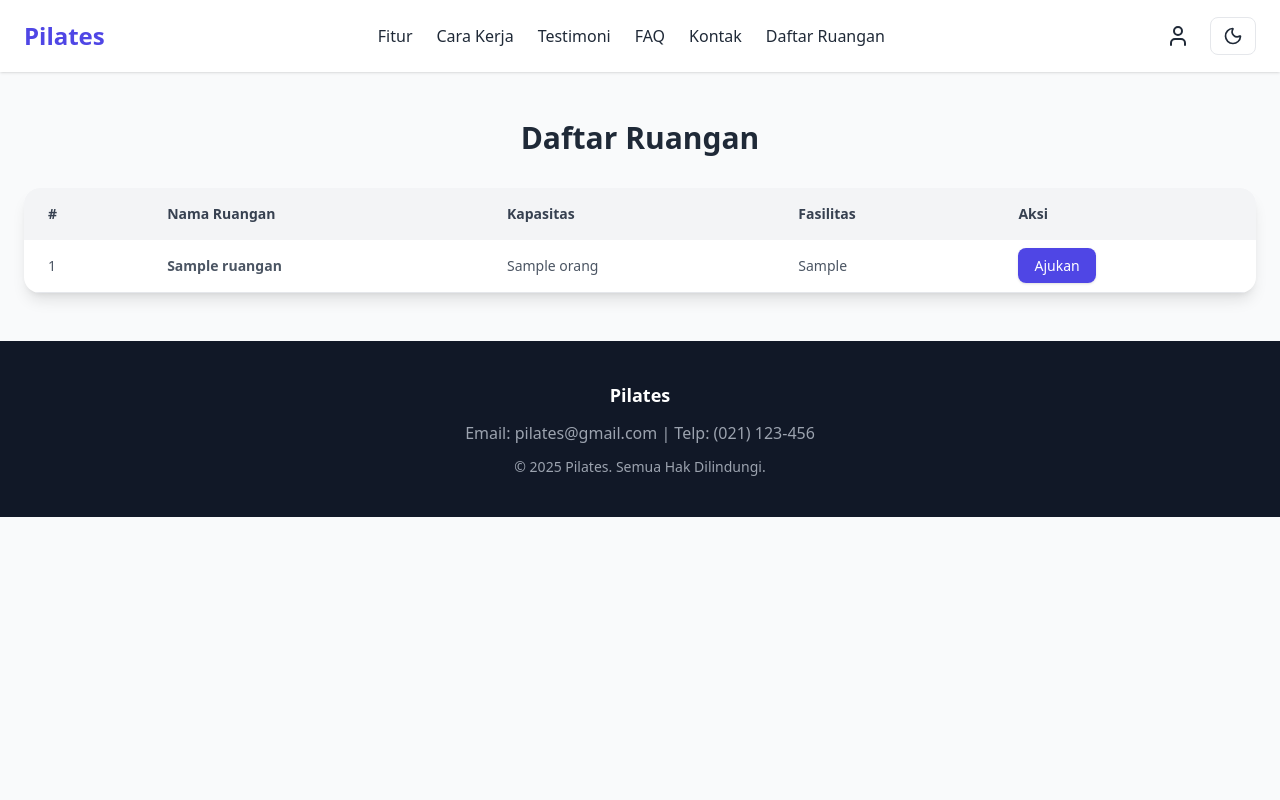
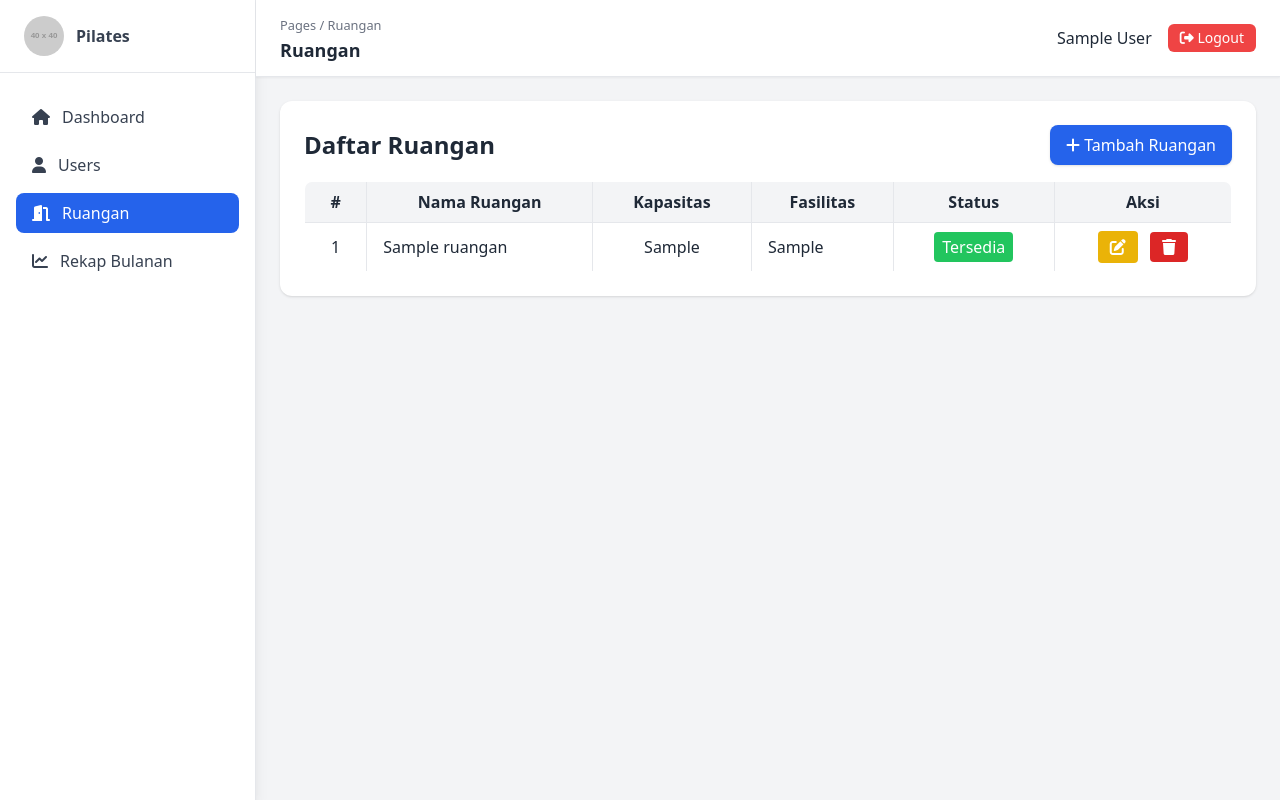
Before and after one commit to njwnfa/peminjaman_ruangan, a CodeIgniter app: page /peminjaman_ruangan/index.php/ruangan/list_ruangan in a window 1280 px wide. Run offline with CodeIgniter, Linux system fonts and the light colour scheme; the visitor is signed in with stand-in values (Sample User, id 1); tables that the repository leaves empty or names only in its code hold one stand-in row (values such as "Sample post"); grey boxes labelled with a size stand in for pictures from a placeholder-image service; some libraries are stand-ins or nearby versions.

Commit message:
update
update

```diff
--- a/application/config/routes.php
+++ b/application/config/routes.php
@@ -52,3 +52,14 @@ defined('BASEPATH') OR exit('No direct script access allowed');
 $route['default_controller'] = 'landing';
 $route['404_override'] = '';
 $route['translate_uri_dashes'] = FALSE;
+
+// Dashboard Admin
+$route['admin/dashboard'] = 'admin/Dashboard/index';
+
+// Manage Ruangan (pakai controller Ruangan)
+$route['admin/ruangan'] = 'Ruangan/list_ruangan';
+$route['admin/ruangan/tambah'] = 'Ruangan/tambah';
+$route['admin/ruangan/store'] = 'Ruangan/store';
+$route['admin/ruangan/edit/(:num)'] = 'Ruangan/edit/$1';
+$route['admin/ruangan/update/(:num)'] = 'Ruangan/update/$1';
+$route['admin/ruangan/hapus/(:num)'] = 'Ruangan/hapus/$1';
--- a/application/controllers/Ruangan.php
+++ b/application/controllers/Ruangan.php
@@ -2,7 +2,6 @@
 defined('BASEPATH') OR exit('No direct script access allowed');
 
 /**
- * @property User_model $User_model
  * @property Ruangan_model $Ruangan_model
  * @property CI_Session $session
  * @property CI_Input $input
@@ -17,18 +16,111 @@ class Ruangan extends CI_Controller {
         }
     }
 
+    // Halaman daftar ruangan
     public function list_ruangan() {
-        $data['ruangan'] = $this->Ruangan_model->getAll();
-        $data['title'] = "Daftar Ruangan";
+        $data['list_ruangan'] = $this->Ruangan_model->getAll(); // ubah ke list_ruangan
+        $data['title']   = "Daftar Ruangan";
+        $data['active']  = "ruangan";
+
+        // $this->load->view('layouts/header', $data);
+        $this->load->view('admin/manage-ruangan/index', $data);
+        // $this->load->view('layouts/footer');
+    }
+
+    // Form tambah ruangan
+    public function tambah() {
+        $data['title']  = "Tambah Ruangan";
         $data['active'] = "ruangan";
 
         $this->load->view('layouts/header', $data);
-        $this->load->view('ruangan/list_ruangan', $data);
+        $this->load->view('admin/manage-ruangan/form', $data); // form tambah/edit
         $this->load->view('layouts/footer');
     }
 
+    // Simpan ruangan baru
+    public function store() {
+        $config['upload_path']   = './assets/images/';
+        $config['allowed_types'] = 'jpg|jpeg|png';
+        $config['max_size']      = 2048;
+        $this->load->library('upload', $config);
+
+        $gambar = null;
+        if ($this->upload->do_upload('gambar')) {
+            $gambar = 'assets/images/'.$this->upload->data('file_name');
+        }
+
+        $data = [
+            'nama_ruangan' => $this->input->post('nama_ruangan'),
+            'kapasitas'    => $this->input->post('kapasitas'),
+            'fasilitas'    => $this->input->post('fasilitas'),
+            'gambar'       => $gambar,
+            'status'       => $this->input->post('status') ?? 'tersedia'
+        ];
+
+        $this->Ruangan_model->insert($data);
+        $this->session->set_flashdata('success', 'Ruangan berhasil ditambahkan.');
+        redirect('ruangan/list_ruangan');
+    }
+
+    // Form edit ruangan
+    public function edit($id) {
+        $data['ruangan'] = $this->Ruangan_model->getById($id); // ini hanya 1 object
+        $data['title']   = "Edit Ruangan";
+        $data['active']  = "ruangan";
+
+        if (!$data['ruangan']) {
+            show_404();
+        }
+
+        $this->load->view('layouts/header', $data);
+        $this->load->view('admin/manage-ruangan/form', $data);
+        $this->load->view('layouts/footer');
+    }
+
+    // Update data ruangan
+    public function update($id) {
+        $ruangan = $this->Ruangan_model->getById($id);
+        if (!$ruangan) {
+            show_404();
+        }
+
+        $config['upload_path']   = './assets/images/';
+        $config['allowed_types'] = 'jpg|jpeg|png';
+        $config['max_size']      = 2048;
+        $this->load->library('upload', $config);
+
+        $gambar = $ruangan->gambar;
+        if ($this->upload->do_upload('gambar')) {
+            $gambar = 'assets/images/'.$this->upload->data('file_name');
+        }
+
+        $data = [
+            'nama_ruangan' => $this->input->post('nama_ruangan'),
+            'kapasitas'    => $this->input->post('kapasitas'),
+            'fasilitas'    => $this->input->post('fasilitas'),
+            'gambar'       => $gambar,
+            'status'       => $this->input->post('status')
+        ];
+
+        $this->Ruangan_model->update($id, $data);
+        $this->session->set_flashdata('success', 'Ruangan berhasil diperbarui.');
+        redirect('ruangan/list_ruangan');
+    }
+
+    // Hapus ruangan
+    public function hapus($id) {
+        $this->Ruangan_model->delete($id);
+        $this->session->set_flashdata('success', 'Ruangan berhasil dihapus.');
+        redirect('ruangan/list_ruangan');
+    }
+
+    // Form ajukan ruangan
     public function ajukan($id) {
-        // nanti buat form pengajuan di sini
+        $ruangan = $this->Ruangan_model->getById($id);
+        if (!$ruangan) {
+            show_404();
+        }
+        // sementara hanya tampilkan pesan
         echo "Form ajukan ruangan dengan ID: ".$id;
     }
 }
--- a/application/models/Ruangan_model.php
+++ b/application/models/Ruangan_model.php
@@ -1,6 +1,30 @@
 <?php
 class Ruangan_model extends CI_Model {
-    public function getAll() {
-        return $this->db->get('ruangan')->result();
+
+    private $table = 'ruangan';
+
+    public function getAll()
+    {
+        return $this->db->get($this->table)->result();
+    }
+
+    public function getById($id)
+    {
+        return $this->db->get_where($this->table, ['id' => $id])->row();
+    }
+
+    public function insert($data)
+    {
+        return $this->db->insert($this->table, $data);
+    }
+
+    public function update($id, $data)
+    {
+        return $this->db->where('id', $id)->update($this->table, $data);
+    }
+
+    public function delete($id)
+    {
+        return $this->db->delete($this->table, ['id' => $id]);
     }
 }
--- /dev/null
+++ b/application/views/admin/manage-ruangan/index.php
@@ -0,0 +1,168 @@
+<!DOCTYPE html>
+<html lang="id">
+<head>
+  <meta charset="UTF-8">
+  <title><?= $title; ?></title>
+  <meta name="viewport" content="width=device-width, initial-scale=1">
+  <script src="https://cdn.tailwindcss.com"></script>
+  <link rel="stylesheet" href="https://cdnjs.cloudflare.com/ajax/libs/font-awesome/6.4.0/css/all.min.css">
+</head>
+<body class="bg-gray-100 text-gray-800">
+
+<div class="flex min-h-screen">
+  <!-- Sidebar -->
+  <?php $this->load->view('layouts/sidebar'); ?>
+
+  <!-- Main Content -->
+  <div class="flex-1 flex flex-col">
+    <!-- Topbar -->
+    <?php $this->load->view('layouts/topbar'); ?>
+
+    <main class="p-6">
+      <div class="bg-white shadow rounded-xl p-6">
+        <div class="flex justify-between items-center mb-4">
+          <h1 class="text-2xl font-bold"><?= $title; ?></h1>
+          <button onclick="openModal('modalAdd')"
+             class="px-4 py-2 bg-blue-600 text-white rounded-lg shadow hover:bg-blue-700">
+            <i class="fas fa-plus"></i> Tambah Ruangan
+          </button>
+        </div>
+
+        <?php if($this->session->flashdata('success')): ?>
+          <div class="p-3 mb-4 bg-green-100 text-green-700 rounded-lg">
+            <?= $this->session->flashdata('success'); ?>
+          </div>
+        <?php endif; ?>
+
+        <div class="overflow-x-auto">
+          <table class="w-full border border-gray-200 rounded-lg overflow-hidden">
+            <thead class="bg-gray-100">
+              <tr>
+                <th class="px-4 py-2 border">#</th>
+                <th class="px-4 py-2 border">Nama Ruangan</th>
+                <th class="px-4 py-2 border">Kapasitas</th>
+                <th class="px-4 py-2 border">Fasilitas</th>
+                <th class="px-4 py-2 border">Status</th>
+                <th class="px-4 py-2 border">Aksi</th>
+              </tr>
+            </thead>
+            <tbody>
+              <?php $no=1; foreach($list_ruangan as $r): ?>
+                <tr class="hover:bg-gray-50">
+                  <td class="px-4 py-2 border text-center"><?= $no++; ?></td>
+                  <td class="px-4 py-2 border"><?= $r->nama_ruangan; ?></td>
+                  <td class="px-4 py-2 border text-center"><?= $r->kapasitas; ?></td>
+                  <td class="px-4 py-2 border"><?= $r->fasilitas; ?></td>
+                  <td class="px-4 py-2 border text-center">
+                    <span class="px-2 py-1 rounded text-white <?= $r->status == 'tersedia' ? 'bg-green-500' : 'bg-red-500'; ?>">
+                      <?= ucfirst($r->status); ?>
+                    </span>
+                  </td>
+                  <td class="px-4 py-2 border text-center space-x-2">
+                    <button onclick='openEdit(<?= json_encode($r); ?>)'
+                       class="px-3 py-1 bg-yellow-500 text-white rounded hover:bg-yellow-600">
+                      <i class="fas fa-edit"></i>
+                    </button>
+                    <a href="<?= base_url('ruangan/hapus/'.$r->id); ?>"
+                       onclick="return confirm('Yakin ingin menghapus ruangan ini?');"
+                       class="px-3 py-1 bg-red-600 text-white rounded hover:bg-red-700">
+                      <i class="fas fa-trash"></i>
+                    </a>
+                  </td>
+                </tr>
+              <?php endforeach; ?>
+            </tbody>
+          </table>
+        </div>
+      </div>
+    </main>
+  </div>
+</div>
+
+<!-- Modal Tambah -->
+<div id="modalAdd" class="fixed inset-0 bg-black bg-opacity-50 hidden items-center justify-center">
+  <div class="bg-white p-6 rounded-xl shadow-lg w-1/3">
+    <h2 class="text-xl font-bold mb-4">Tambah Ruangan</h2>
+    <form action="<?= base_url('ruangan/store'); ?>" method="post">
+      <div class="mb-3">
+        <label>Nama Ruangan</label>
+        <input type="text" name="nama_ruangan" class="w-full border rounded p-2" required>
+      </div>
+      <div class="mb-3">
+        <label>Kapasitas</label>
+        <input type="number" name="kapasitas" class="w-full border rounded p-2" required>
+      </div>
+      <div class="mb-3">
+        <label>Fasilitas</label>
+        <textarea name="fasilitas" class="w-full border rounded p-2"></textarea>
+      </div>
+      <div class="mb-3">
+        <label>Status</label>
+        <select name="status" class="w-full border rounded p-2">
+          <option value="tersedia">Tersedia</option>
+          <option value="tidak tersedia">Tidak Tersedia</option>
+        </select>
+      </div>
+      <div class="flex justify-end space-x-2">
+        <button type="button" onclick="closeModal('modalAdd')" class="px-4 py-2 bg-gray-400 text-white rounded">Batal</button>
+        <button type="submit" class="px-4 py-2 bg-blue-600 text-white rounded">Simpan</button>
+      </div>
+    </form>
+  </div>
+</div>
+
+<!-- Modal Edit -->
+<div id="modalEdit" class="fixed inset-0 bg-black bg-opacity-50 hidden items-center justify-center">
+  <div class="bg-white p-6 rounded-xl shadow-lg w-1/3">
+    <h2 class="text-xl font-bold mb-4">Edit Ruangan</h2>
+    <form id="formEdit" method="post">
+      <input type="hidden" name="id" id="edit_id">
+      <div class="mb-3">
+        <label>Nama Ruangan</label>
+        <input type="text" name="nama_ruangan" id="edit_nama" class="w-full border rounded p-2" required>
+      </div>
+      <div class="mb-3">
+        <label>Kapasitas</label>
+        <input type="number" name="kapasitas" id="edit_kapasitas" class="w-full border rounded p-2" required>
+      </div>
+      <div class="mb-3">
+        <label>Fasilitas</label>
+        <textarea name="fasilitas" id="edit_fasilitas" class="w-full border rounded p-2"></textarea>
+      </div>
+      <div class="mb-3">
+        <label>Status</label>
+        <select name="status" id="edit_status" class="w-full border rounded p-2">
+          <option value="tersedia">Tersedia</option>
+          <option value="tidak tersedia">Tidak Tersedia</option>
+        </select>
+      </div>
+      <div class="flex justify-end space-x-2">
+        <button type="button" onclick="closeModal('modalEdit')" class="px-4 py-2 bg-gray-400 text-white rounded">Batal</button>
+        <button type="submit" class="px-4 py-2 bg-blue-600 text-white rounded">Update</button>
+      </div>
+    </form>
+  </div>
+</div>
+
+<script>
+function openModal(id){
+  document.getElementById(id).classList.remove('hidden');
+  document.getElementById(id).classList.add('flex');
+}
+function closeModal(id){
+  document.getElementById(id).classList.add('hidden');
+  document.getElementById(id).classList.remove('flex');
+}
+function openEdit(data){
+  openModal('modalEdit');
+  document.getElementById('edit_id').value = data.id;
+  document.getElementById('edit_nama').value = data.nama_ruangan;
+  document.getElementById('edit_kapasitas').value = data.kapasitas;
+  document.getElementById('edit_fasilitas').value = data.fasilitas;
+  document.getElementById('edit_status').value = data.status;
+  document.getElementById('formEdit').action = "<?= base_url('ruangan/update/'); ?>" + data.id;
+}
+</script>
+
+</body>
+</html>
--- a/application/views/layouts/sidebar.php
+++ b/application/views/layouts/sidebar.php
@@ -11,9 +11,11 @@
     <a href="#" class="flex items-center gap-3 px-4 py-2 rounded-lg <?= ($active=='kasir'?'bg-blue-600 text-white':'text-gray-700 hover:bg-gray-100') ?>">
       <i class="fas fa-user"></i> Users
     </a>
-    <a href="#" class="flex items-center gap-3 px-4 py-2 rounded-lg <?= ($active=='riwayat'?'bg-blue-600 text-white':'text-gray-700 hover:bg-gray-100') ?>">
+    <a href="<?= base_url('admin/ruangan'); ?>"
+      class="flex items-center gap-3 px-4 py-2 rounded-lg <?= ($active=='ruangan'?'bg-blue-600 text-white':'text-gray-700 hover:bg-gray-100') ?>">
       <i class="fas fa-door-open"></i> Ruangan
     </a>
+
     <a href="#" class="flex items-center gap-3 px-4 py-2 rounded-lg <?= ($active=='kas'?'bg-blue-600 text-white':'text-gray-700 hover:bg-gray-100') ?>">
       <i class="fas fa-chart-line"></i> Rekap Bulanan
     </a>
```
